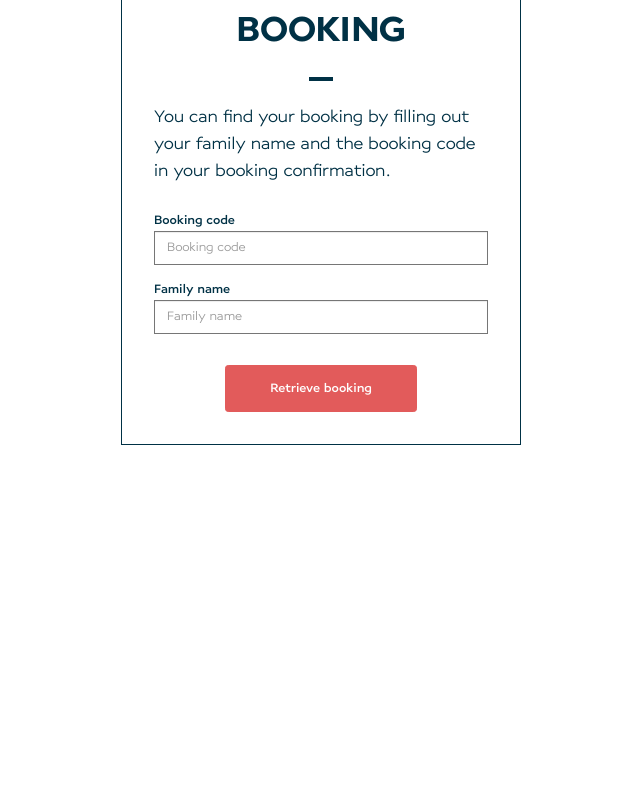
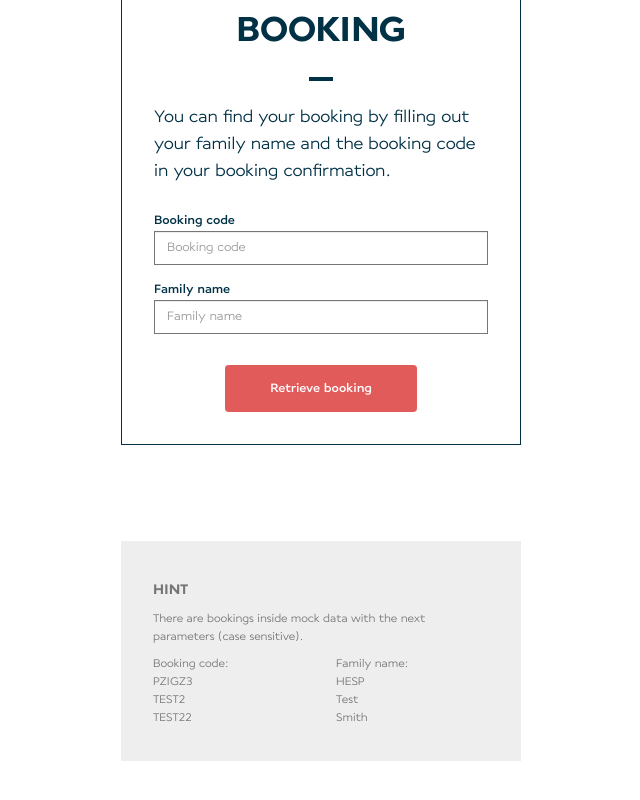
Before and after one commit to lkononenko/angular2-rf, an Angular app: page / in a window 1280 px wide. Shown: the part 246-1046 px from the top of the page, without its empty margins (319-959 px from the left). Before the commit the page ends 835 px from the top, so only its background shows below. Built offline with nearby package versions, Linux system fonts and the light colour scheme.

Commit message:
Add hint with mock data

```diff
--- a/src/app/find-trip/find-trip.component.html
+++ b/src/app/find-trip/find-trip.component.html
@@ -30,7 +30,27 @@
     </div>
   </form>
 </div>
-<div class="container ft-results">
+<div class="ft-results container">
   <div *ngIf="submitted && foundTrip"><pre>{{ foundTrip | json }}</pre></div>
   <div *ngIf="submitted && !foundTrip">There is no booking that match your request.</div>
 </div>
+<div class="ft-hint container">
+  <h4>Hint</h4>
+  <p>There are bookings inside mock data with the next parameters (case sensitive).</p>
+  <div class="row row-header">
+    <div class="col-xs-6">Booking code:</div>
+    <div class="col-xs-6">Family name:</div>
+  </div>
+  <div class="row">
+    <div class="col-xs-6">PZIGZ3</div>
+    <div class="col-xs-6">HESP</div>
+  </div>
+  <div class="row">
+    <div class="col-xs-6">TEST2</div>
+    <div class="col-xs-6">Test</div>
+  </div>
+  <div class="row">
+    <div class="col-xs-6">TEST22</div>
+    <div class="col-xs-6">Smith</div>
+  </div>
+</div>
--- a/src/app/find-trip/find-trip.component.scss
+++ b/src/app/find-trip/find-trip.component.scss
@@ -29,6 +29,21 @@
     margin-top: 1rem;
   }
 }
+.ft-hint {
+  font-size: 0.8rem;
+  color: $color_grey;
+  margin: 2rem auto;
+  background-color: #eee;
+  padding: 2rem;
+
+  h4 {
+    font-size: 1rem;
+    color: $color_grey;
+  }
+  p{
+    margin-bottom: 0.5rem;
+  }
+}
 .ft-results {
   text-align: center;
   padding: 2rem 0;
--- a/src/styles.scss
+++ b/src/styles.scss
@@ -30,7 +30,7 @@ body {
   margin: 0;
 }
 
-h1, h2, h3 {
+h1, h2, h3, h4 {
   color: $color_dark_blue;
   text-transform: uppercase;
   font-weight: bold;
```
Also changed, not shown: 1 other file (tests, documents, lock files or other folders).
